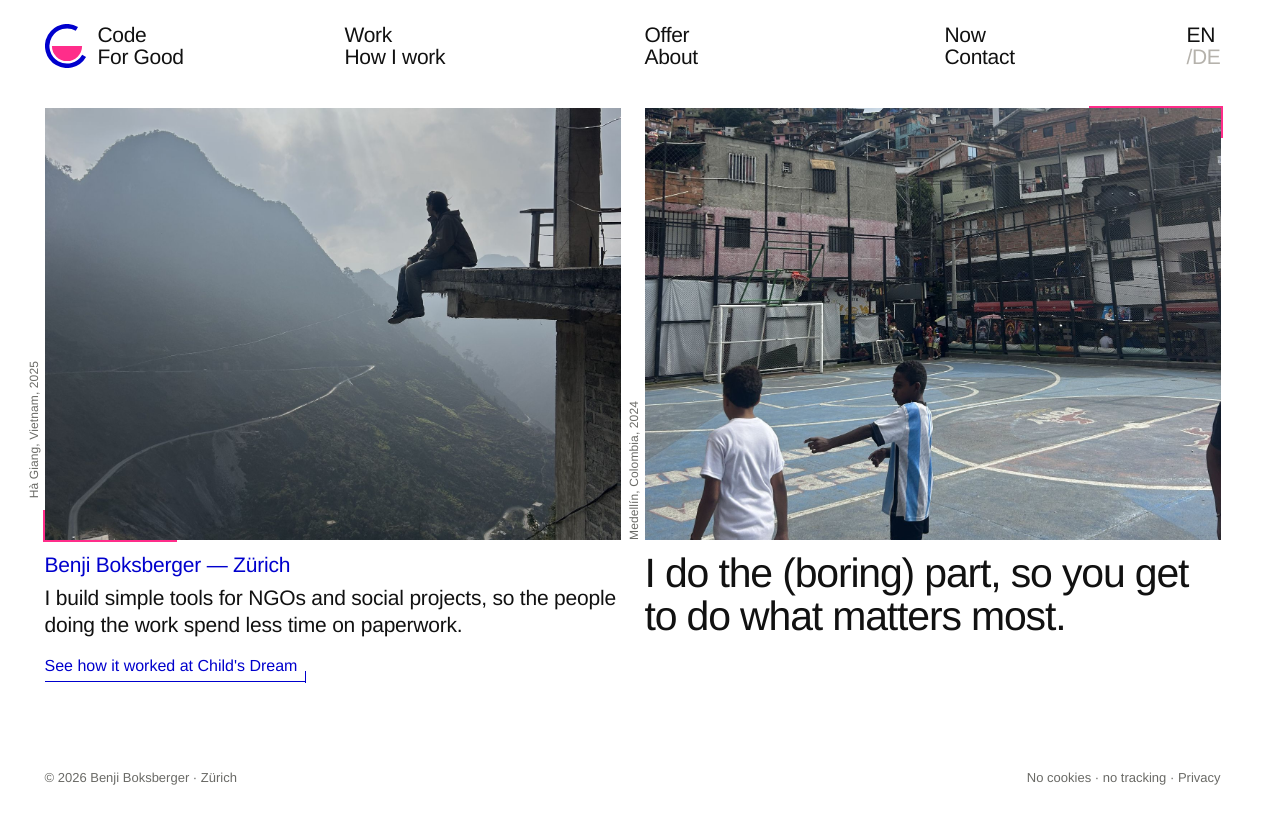
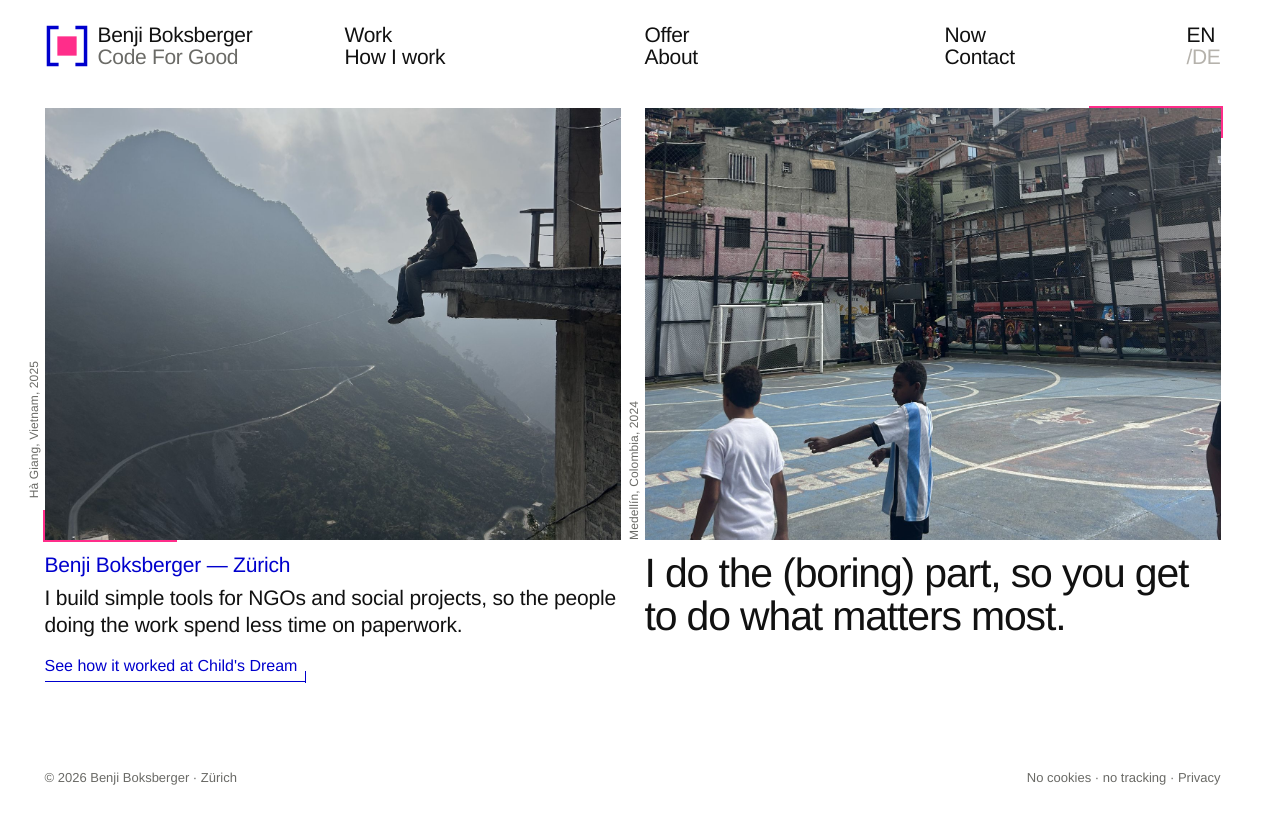
Before and after one commit to BB8006/benjiboksberger.ch, a plain HTML site: page index.html in a window 1280 px wide. Drawn offline with Linux system fonts and the light colour scheme.

Commit message:
New logo A8 (code brackets + pink square), wordmark with name

```diff
--- a/assets/site.css
+++ b/assets/site.css
@@ -26,7 +26,7 @@ h1,h2,.xl{font-weight:400;font-size:clamp(30px,3.2vw,42px);line-height:1.04;lett
 .grid{display:grid;grid-template-columns:repeat(12,minmax(0,1fr));column-gap:var(--g)}
 /* header: quarters, the only Medium on the site */
 .top{padding:24px 0 40px;line-height:1.05;letter-spacing:-.015em;font-weight:500}
-.brand{grid-column:1/4;display:flex;gap:9px;align-items:center;align-self:start}.mk{height:44px;width:auto;flex:none}
+.brand{grid-column:1/4;display:flex;gap:9px;align-items:center;align-self:start}.brand i{font-style:normal;font-weight:400;color:var(--muted)}.mk{height:44px;width:auto;flex:none}
 .nav{grid-column:4/12;display:grid;grid-template-columns:repeat(8,minmax(0,1fr));column-gap:var(--g)}
 .nc{grid-column:span 3;display:flex;flex-direction:column;align-items:flex-start}.nc:last-child{grid-column:span 2}
 .nav a,.brand{transition:opacity .25s ease}.nav a:hover,.brand:hover{opacity:0}.nav a[aria-current]{color:var(--blue)}
--- a/index.html
+++ b/index.html
@@ -23,7 +23,7 @@
 <a class="skip" href="#main">Skip to content</a>
 <div class="wrap">
 <header class="top grid">
-<a class="brand" href="/" aria-label="Code For Good, home"><svg class="mk" viewBox="0 0 89 89" aria-hidden="true"><path d="M64.50,9.86 A40,40 0 1 0 79.14,64.50" fill="none" stroke="#0000CD" stroke-width="9"/><path d="M14,44.5 A30.5,30.5 0 0 0 75,44.5 Z" fill="#FF2D8A"/></svg><span>Code<br>For Good</span></a>
+<a class="brand" href="/" aria-label="Benji Boksberger, Code For Good, home"><svg class="mk" viewBox="0 0 89 89" aria-hidden="true"><path d="M24,7 H7 V82 H24 M65,7 H82 V82 H65" fill="none" stroke="#0000CD" stroke-width="7" stroke-linecap="square"/><rect x="25" y="25" width="39" height="39" fill="#FF2D8A"/></svg><span>Benji Boksberger<br><i>Code For Good</i></span></a>
 <nav class="nav" aria-label="Pages"><div class="nc"><a href="/work">Work</a><a href="/how">How I work</a></div><div class="nc"><a href="/offer">Offer</a><a href="/about">About</a></div><div class="nc"><a href="/now">Now</a><a href="/contact">Contact</a></div></nav>
 <div class="lang">EN<br><span title="German version coming soon">/DE</span></div>
 </header>
```
Also changed, not shown: 404.html (+1 -1 lines), about.html (+1 -1 lines), contact.html (+1 -1 lines), how.html (+1 -1 lines), now.html (+1 -1 lines), offer.html (+1 -1 lines), privacy.html (+1 -1 lines), work.html (+1 -1 lines), assets/img/favicon.png, assets/img/mark.svg.
